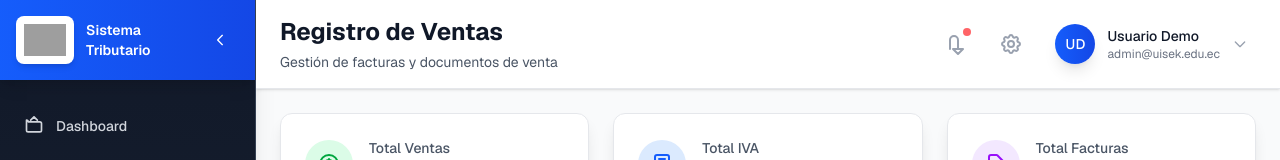
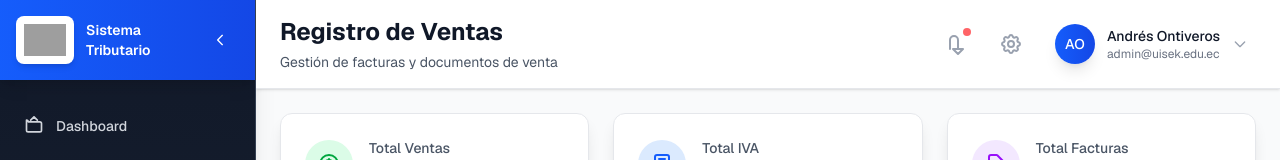
Before and after one commit to andresuisek/tesis-frontend, a Next.js app: page /ventas in a window 1280 px wide. Shown: the top 160 px of the page. Built offline with nearby package versions, Linux system fonts and the light colour scheme; grey boxes are pictures that could not be loaded.

Commit message:
Corregir información del usuario en el header
cgen-421389c42ded45f5aca93610172957d2

```diff
--- a/src/components/layout/Header.tsx
+++ b/src/components/layout/Header.tsx
@@ -11,11 +11,12 @@ export default function Header({ title, subtitle }: HeaderProps) {
   const [showUserMenu, setShowUserMenu] = useState(false);
   const menuRef = useRef<HTMLDivElement>(null);
 
-  // Datos simulados para demo
+  // Datos del usuario
   const user = {
-    nombreApellido: 'Usuario Demo',
+    nombreApellido: 'Andrés Ontiveros',
     email: 'admin@uisek.edu.ec',
-    ruc: '0962428348001'
+    ruc: '0962428348001',
+    rol: 'Administrador'
   };
 
   const logout = () => {
```
